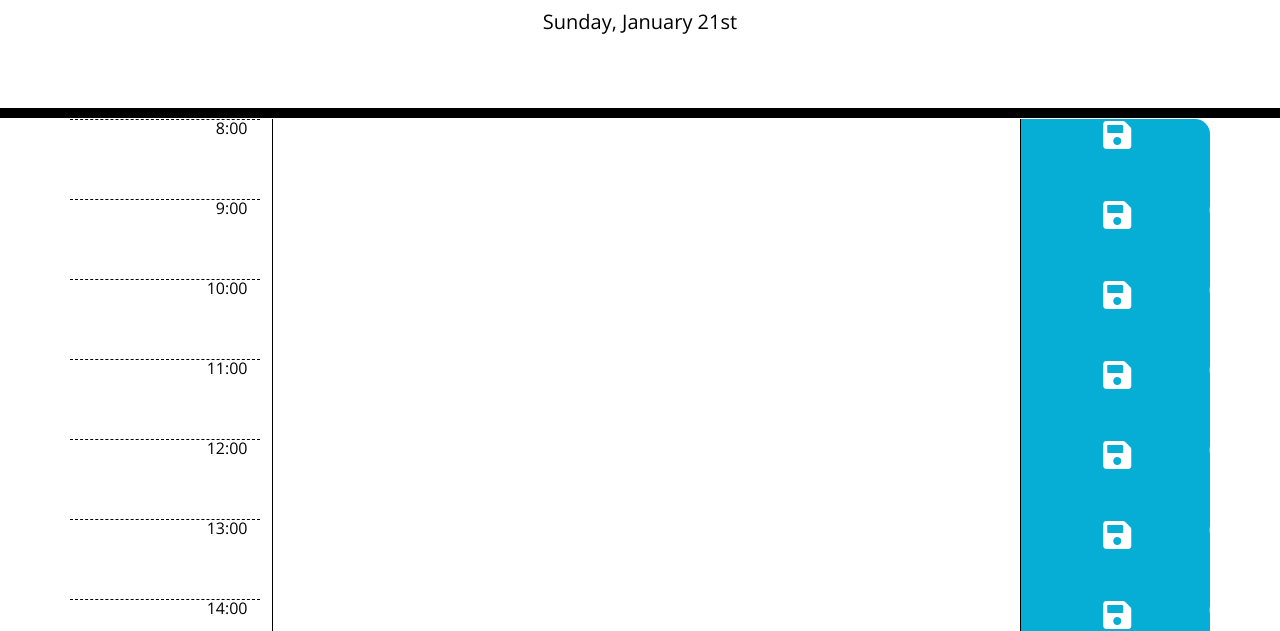
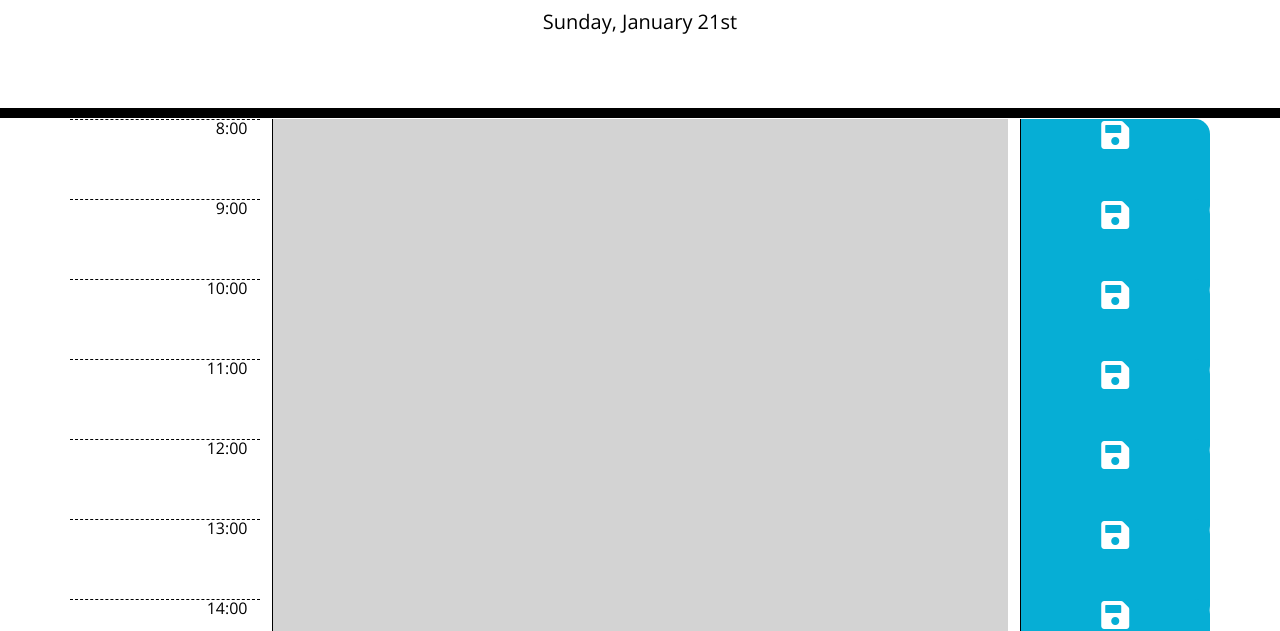
Before and after one commit to cgbea/Work-Day-Scheduler, a plain HTML site: page index.html in a window 1280 px wide. Shown: the part 169-800 px from the top of the page. Drawn offline with nearby package versions, Linux system fonts and the light colour scheme.

Commit message:
added set/get localstorage for textarea inputs. Added past, present and future styling.

```diff
--- a/script.js
+++ b/script.js
@@ -4,26 +4,64 @@ $("#currentDay").text(currentDay);
 //Creating the rows for each time block.
 var hours = [];
 
-for (var i = 8; i <= 18; i++) {
+for (let i = 8; i <= 18; i++) {
     hours.push(i + ":00");
     var row = $("<div>");
     row.addClass("time-block row");
-    row.append("<div class='col hour'> </div> <div class='col-8'><textarea id='input' name='input' rows='5' cols='1'> </textarea> </div> <div class='col saveBtn'> </div>");
+    row.append("<div class='col hour'> </div> <div class='col-8'><textarea id='input-" + [i] +"' name='input' rows='5' cols='1'> </textarea> </div> <div class='col saveBtn'> <button type='button'><i id= 'save-" + [i] + "' class='fas fa-save fs-2 text'></i></button> </div>");
     $(".container").append(row);
 
     //Adding hours in the first column
     row.find(".hour").text(hours[hours.length - 1]);
 
+    isPast(i);
+    isPresent(i);
+    isFuture(i);
   };
 
-  $(".saveBtn").append("<i class='fas fa-save fs-2 text'></i>")
+  function isPast(i){
+    if (i < dayjs().hour()){
+      $("#input-" +i).addClass("past")
+    }
 
-  // $(".saveBtn").onclick = function() {
-  //   localStorage.setitem("task", input)
-  // }
+  }
+
+  function isPresent(i){
+    if (i === dayjs().hour()){
+      $("#input-" +i).addClass("present")
+    }
+
+  }
+
+  function isFuture(i){
+    if (i > dayjs().hour()){
+      $("#input-" +i).addClass("future")
+    }
+
+  }
+
+  //Add click functionality to save button
+  // $(".saveBtn").append("<button type='button'><i id= 'save' class='fas fa-save fs-2 text'></i></button>")
+
+  // document.getElementById("save").addEventListener("click", function ()
+  //   { for (var i =8; i <=18; i++)
+  //     { var input = document.getElementById("input").value ;
+  //       localStorage.setItem("task", input) ;
+  // }  } );
+
+// Load saved data into textareas
+for (let i = 8; i <= 18; i++) {
+  var savedData = localStorage.getItem("task-" + i);
+  if (savedData !== null) {
+      document.getElementById("input-" + i).value = savedData;
+  }
+}
 
 
-//   $(".row").each(function(index) {
-//     $(this).append("<div class='col hour'> </div> <div class='col-8'> </div> <div class='col'> </div>");
-//     $(this).find(".hour").eq(i).text(hours[i]);
-// });
+  for (let i = 8; i <= 18; i++) {
+    document.getElementById("save-" + i).addEventListener("click", function () {
+        var index = this.id.split("-")[1];
+        var input = document.getElementById("input-" + index).value;
+        localStorage.setItem("task-" + index, input);
+    });
+}
--- a/style.css
+++ b/style.css
@@ -61,6 +61,9 @@ header {
   color: white;
 }
 
+button {
+  all: unset;
+}
 .saveBtn {
   border-left: 1px solid black;
   border-top-right-radius: 15px;
```
